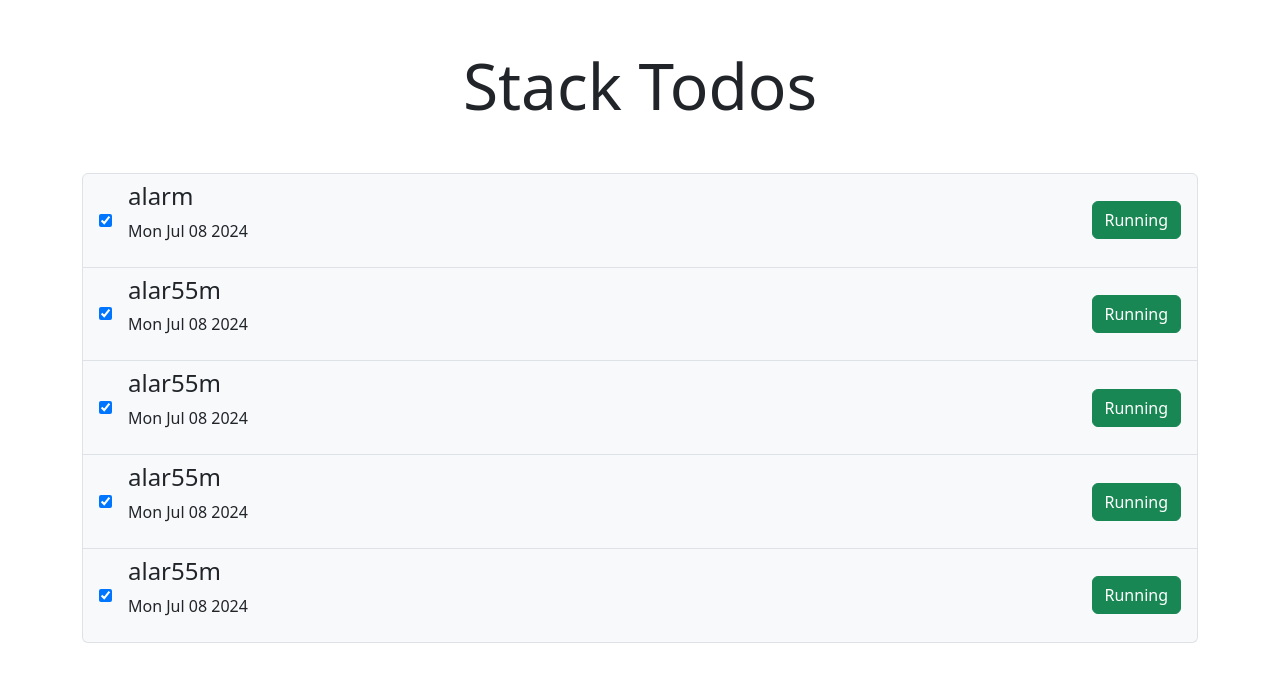
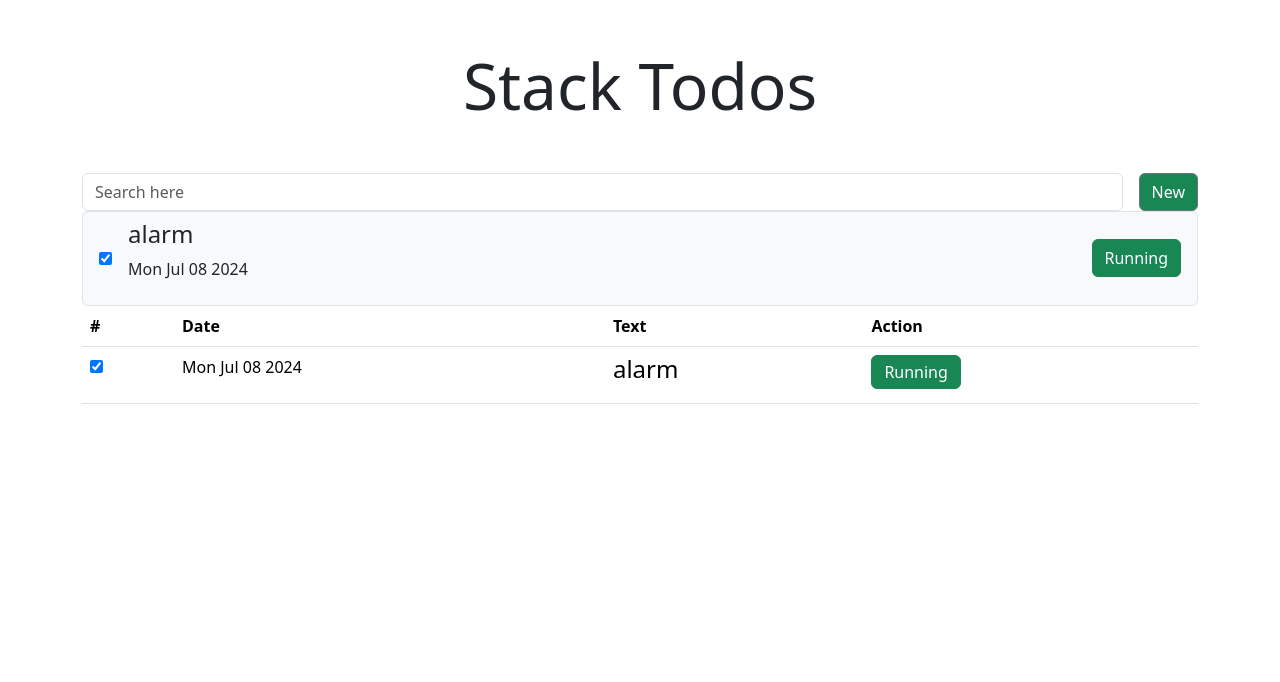
Before and after one commit to RatanHussain/todoapp, a React (Create React App) app: page / in a window 1280 px wide. Shown: the top 682 px of the page. Built offline with nearby package versions, Linux system fonts and the light colour scheme.

Commit message:
added new features in projects

```diff
--- a/package.json
+++ b/package.json
@@ -10,6 +10,7 @@
     "prop-types": "^15.8.1",
     "react": "^18.3.1",
     "react-dom": "^18.3.1",
+    "react-id-generator": "^3.0.2",
     "react-scripts": "5.0.1",
     "react-toastify": "^10.0.5",
     "reactstrap": "^9.2.2",
--- /dev/null
+++ b/src/Components/controllers/SearchPanel.jsx
@@ -0,0 +1,18 @@
+import React from 'react'
+import {Input,Button} from 'reactstrap'
+
+export default function SearchPanel({turms,handleSearch,toggleForm}) {
+  return (
+    <div className='d-flex'>
+          <Input
+              placeholder='Search here'
+              className='me-3'
+              value={turms}
+              onChange={(e)=> handleSearch(e)}
+          />
+          <Button className='bg-success' onClick={toggleForm}>
+              New
+          </Button>
+    </div>
+  )
+}
--- /dev/null
+++ b/src/Components/controllers/index.jsx
@@ -0,0 +1,14 @@
+/** @format */
+
+import React from 'react';
+import SearchPanel from './SearchPanel';
+
+export default function SearchControl({ turms, handleSearch, toggleForm }) {
+	return (
+		<SearchPanel
+			turms={turms}
+			handleSearch={handleSearch}
+			toggleForm={toggleForm}
+		/>
+	);
+}
--- /dev/null
+++ b/src/Components/form/form.jsx
@@ -0,0 +1,48 @@
+/** @format */
+
+import React, { useState } from 'react';
+import { Form, FormGroup, Button, Label, Input } from 'reactstrap';
+
+export default function CreateTodos({ todoObject }) {
+    let [todos, setTodos] = useState({
+        text: '',
+        description: ''
+    })
+	let changHandler = (e) => {
+		let oldTodo = { ...todos };
+		let name = e.target.name;
+		let value = e.target.value;
+		oldTodo[name] = value;
+		setTodos(oldTodo);
+	};
+	let submitHandler = (e) => {
+		e.preventDefault();
+		todoObject(todos);
+		setTodos({ text: '', description: '' });
+	};
+
+	return (
+		<Form onSubmit={submitHandler}>
+			<FormGroup>
+				<Label>Text here</Label>
+				<Input
+					className='form-control'
+					name='text'
+					value={todos.text}
+					onChange={changHandler}
+				/>
+			</FormGroup>
+			<FormGroup>
+				<Label>Description</Label>
+				<Input
+					type='textarea'
+					className='form-control'
+					name='description'
+					value={todos.description}
+					onChange={changHandler}
+				/>
+			</FormGroup>
+			<Button className='bg-success' type='submit'>Create Todo</Button>
+		</Form>
+	);
+}
--- a/src/Components/tableView/TableView.jsx
+++ b/src/Components/tableView/TableView.jsx
@@ -2,30 +2,34 @@
 
 import React from 'react';
 import { PropTypes } from 'prop-types';
-import { Button, ListGroup, ListGroupItem } from 'reactstrap';
+import { Button, ListGroup, ListGroupItem, Row, Table } from 'reactstrap';
 
 function List({ todo, toggleSelect, toggleComplete }) {
 	return (
-		<div>
-			<ListGroupItem>
+		<tr>
+			<td>
 				<input
 					type='checkbox'
 					id={todo.id}
 					checked={todo.isSelected}
 					onClick={() => toggleSelect(todo.id)}
 				/>
-				<div className='mx-3'>
-					<h4>{todo.text}</h4>
-					<p>{todo.time.toDateString()}</p>
-				</div>
+			</td>
+			<td>
+				<p>{todo.time.toDateString()}</p>
+			</td>
+			<td>
+				<h4>{todo.text}</h4>
+			</td>
+			<td>
 				<Button
-					className='ms-auto'
+					className='ms-auto py-1'
 					color={todo.isComplete ? 'denger' : 'success'}
 					onClick={() => toggleComplete(todo.id)}>
 					{todo.isComplete ? 'Completed' : 'Running'}
 				</Button>
-			</ListGroupItem>
-		</div>
+			</td>
+		</tr>
 	);
 }
 
@@ -37,12 +41,24 @@ List.propTypes = {
 
 export default function TableView({ todo, toggleSelect, toggleComplete }) {
 	return (
-		<div>
-			<ListGroup>
+		<Table>
+			<thead>
+				<tr>
+					<th>#</th>
+					<th>Date</th>
+					<th>Text</th>
+					<th>Action</th>
+				</tr>
+			</thead>
+			<tbody>
 				{todo.map((todo) => (
-					<List />
+					<List
+						todo={todo}
+						toggleSelect={toggleSelect}
+						toggleComplete={toggleComplete}
+					/>
 				))}
-			</ListGroup>
-		</div>
+			</tbody>
+		</Table>
 	);
 }
--- a/src/Components/todos/MainTodo.jsx
+++ b/src/Components/todos/MainTodo.jsx
@@ -2,7 +2,11 @@
 
 import React, { useState } from 'react';
 import ListViewCall from '../ListView/ListView';
-
+import TableView from '../tableView/TableView';
+import CreateTodos from '../form/form';
+import SearchControl from '../controllers';
+import { Modal, ModalBody, ModalHeader } from 'reactstrap';
+import nextId from 'react-id-generator';
 
 export default function MainTodo() {
 	let [todo, setTodo] = useState([
@@ -14,55 +18,53 @@ export default function MainTodo() {
 			isComplete: false,
 			isSelected: true,
 		},
-		{
-			id: '234555524',
-			text: 'alar55m',
-			desctiption: '3 to 4',
-			time: new Date(),
-			isComplete: false,
-			isSelected: true,
-		},
-		{
-			id: '234555524',
-			text: 'alar55m',
-			desctiption: '3 to 4',
-			time: new Date(),
-			isComplete: false,
-			isSelected: true,
-		},
-		{
-			id: '234555524',
-			text: 'alar55m',
-			desctiption: '3 to 4',
-			time: new Date(),
-			isComplete: false,
-			isSelected: true,
-		},
-		{
-			id: '234555524',
-			text: 'alar55m',
-			desctiption: '3 to 4',
-			time: new Date(),
-			isComplete: false,
-			isSelected: true,
-		},
-	])
+	]);
+	let [isOpenTodoFrom, setIsOpenTodoForm] = useState(false);
+	let [searchTurm, setSearchTurm] = useState();
 
-	let toggleComplete = () => {
+	let toggleComplete = () => {};
+	let toggleSelect = () => {};
+	let handleSearch = () => {};
+	let toggleForm = () => {
+		setIsOpenTodoForm(!isOpenTodoFrom);
+	};
+	let todoObject = (todoObj) => {
+		todoObj.id = nextId()
+		todoObj.time = new Date()
+		todoObj.isComplete = false
+		todoObj.isSelected = false
+
+		let readyTodos = [todoObj, ...todo]
+		setTodo(readyTodos)
+		console.log(todoObj.id)
 
 	}
-	let toggleSelect = () => {
-
-	}
-
-
-
-
 
 	return (
 		<div>
 			<h1 className='display-3 text-center my-5'>Stack Todos</h1>
-			<ListViewCall todo={todo} toggleSelect={toggleSelect} toggleComplete={ toggleComplete} />
+			<SearchControl
+				turms={searchTurm}
+				handleSearch={handleSearch}
+				toggleForm={toggleForm}
+			/>
+			<ListViewCall
+				todo={todo}
+				toggleSelect={toggleSelect}
+				toggleComplete={toggleComplete}
+			/>
+			<TableView
+				todo={todo}
+				toggleSelect={toggleSelect}
+				toggleComplete={toggleComplete}
+			/>
+
+			<Modal isOpen={isOpenTodoFrom} toggle={toggleForm}>
+				<ModalHeader toggle={toggleForm}></ModalHeader>
+				<ModalBody>
+					<CreateTodos todoObject={todoObject} />
+				</ModalBody>
+			</Modal>
 		</div>
 	);
 }
```
Also changed, not shown: 1 other file (tests, documents, lock files or other folders).
